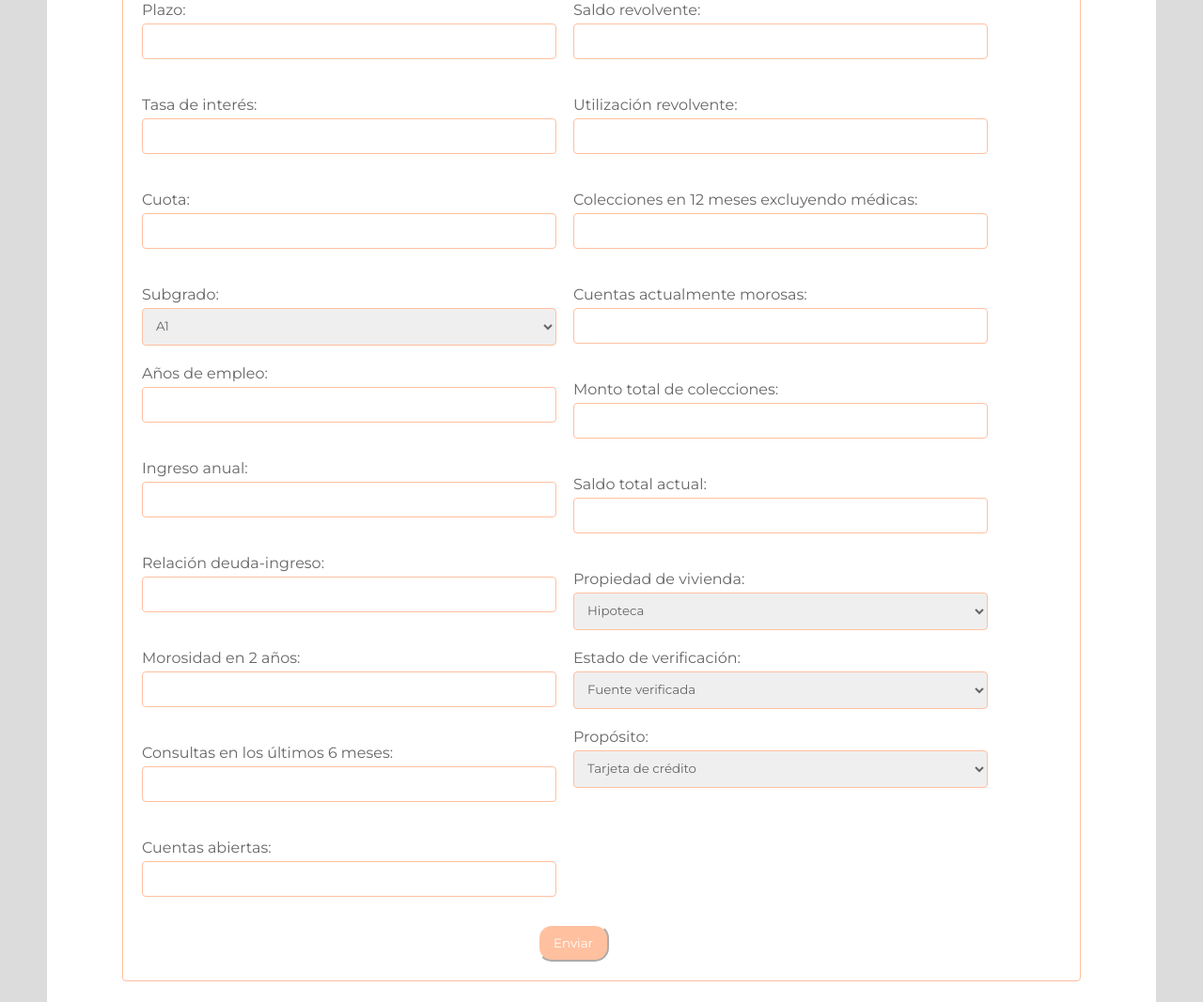
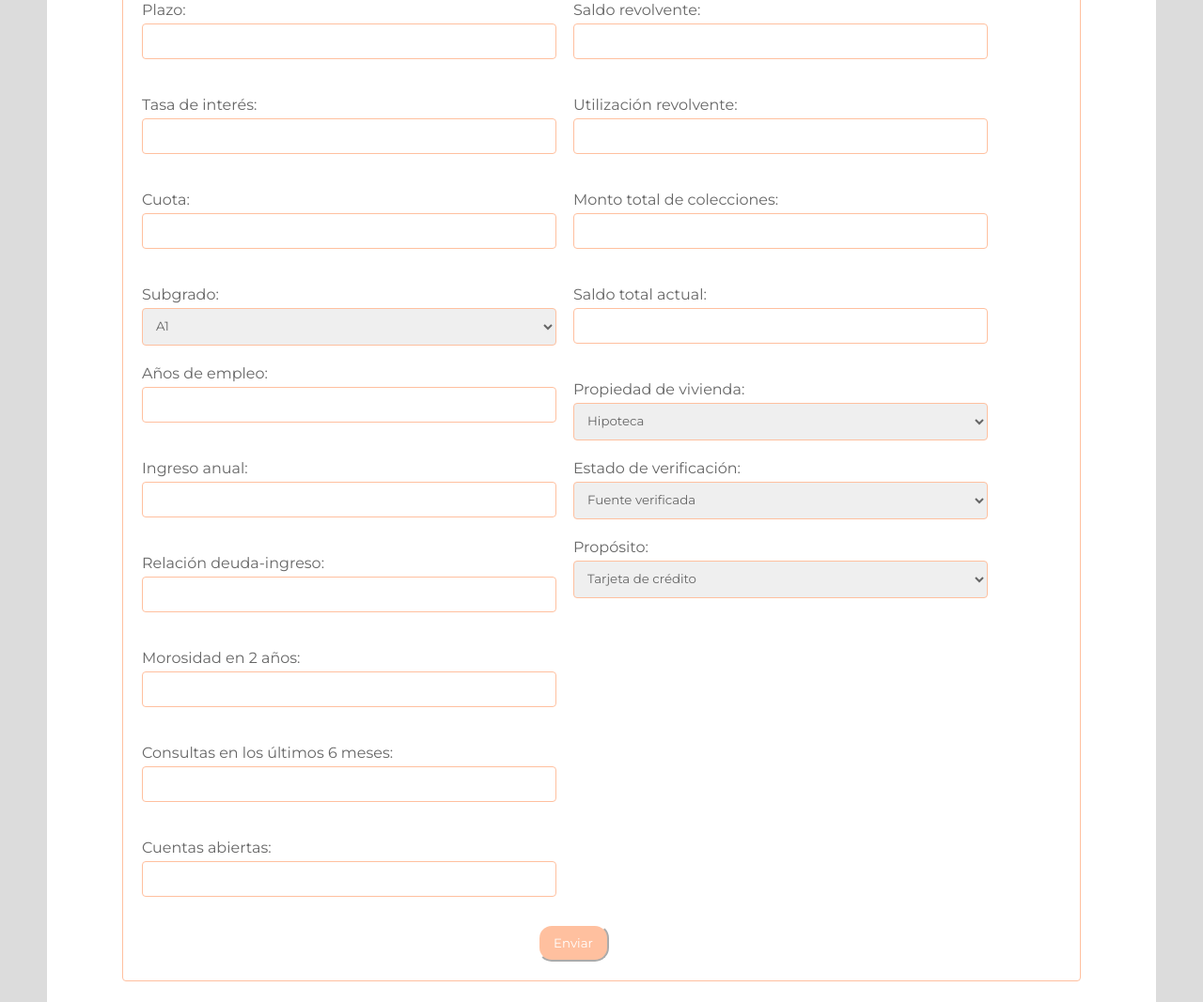
Before and after one commit to stefanycantero/scorecard_web_app, a Flask app: page / in a window 1280 px wide. Shown: the part 448-1515 px from the top of the page at 94% size. Run offline with Flask 3, Linux system fonts and the light colour scheme; parts of the project's set-up code (start-up, migrations or seed data) failed here and were passed over.

Commit message:
Update feautures

```diff
--- a/app.py
+++ b/app.py
@@ -3,6 +3,7 @@ import numpy as np
 import pickle
 
 app = Flask(__name__)
+model = pickle.load(open('model.pkl', 'rb'))
 
 @app.route('/')
 def index():
@@ -10,14 +11,13 @@ def index():
 
 @app.route('/form', methods=['POST'])
 def form():
-    model = pickle.load(open('model.pkl', 'rb'))
     try:
         # Guardar las variables ingresadas en un diccionario variable:valor ingresado
         features = [
             'loan_amnt', 'term', 'int_rate', 'installment', 'sub_grade', 'emp_length',
             'annual_inc', 'dti', 'delinq_2yrs', 'inq_last_6mths', 'open_acc', 'pub_rec',
-            'revol_bal', 'revol_util', 'collections_12_mths_ex_med', 'acc_now_delinq',
-            'tot_coll_amt', 'tot_cur_bal', 'home_ownership', 'verification_status', 'purpose'
+            'revol_bal', 'revol_util', 'tot_coll_amt', 'tot_cur_bal', 'home_ownership',
+            'verification_status', 'purpose'
         ]
 
         form_data = {feature: request.form.get(feature) for feature in features}
@@ -77,8 +77,7 @@ def form():
             form_data['loan_amnt'], form_data['term'], form_data['int_rate'], form_data['installment'],
             form_data['sub_grade'], form_data['emp_length'], form_data['annual_inc'], form_data['dti'],
             form_data['delinq_2yrs'], form_data['inq_last_6mths'], form_data['open_acc'], form_data['pub_rec'],
-            form_data['revol_bal'], form_data['revol_util'], form_data['collections_12_mths_ex_med'],
-            form_data['acc_now_delinq'], form_data['tot_coll_amt'], form_data['tot_cur_bal']
+            form_data['revol_bal'], form_data['revol_util'], form_data['tot_coll_amt'], form_data['tot_cur_bal']
         ]
 
         X = np.array(numerical_features + encoded_features).reshape(1, -1)
@@ -87,7 +86,7 @@ def form():
             prediction = model.predict(X)[0]
             return jsonify(prediction=prediction)
         except Exception as e:
-            return jsonify(error="Prediction error: " + str(e))
+            return jsonify(error="Prediction error: " + str(e), details={"input_data": form_data, "encoded_features": encoded_features})
 
     except Exception as e:
         return jsonify(error=str(e))
--- a/templates/index.html
+++ b/templates/index.html
@@ -128,13 +128,6 @@
                     <label for="revol_util">Utilización revolvente:
                         <input type="number" id="revol_util" name="revol_util" step="any" required>
                     </label><br>
-                    <label for="collections_12_mths_ex_med">Colecciones en 12 meses excluyendo médicas:
-                        <input type="number" id="collections_12_mths_ex_med" name="collections_12_mths_ex_med"
-                            step="any" required>
-                    </label><br>
-                    <label for="acc_now_delinq">Cuentas actualmente morosas:
-                        <input type="number" id="acc_now_delinq" name="acc_now_delinq" step="any" required>
-                    </label><br>
                     <label for="tot_coll_amt">Monto total de colecciones:
                         <input type="number" id="tot_coll_amt" name="tot_coll_amt" step="any" required>
                     </label><br>
@@ -216,7 +209,7 @@
                     });
                 });
 
-                // Acordión
+                // Acordeón
                 $('.accordion-button').click(function () {
                     $(this).next('.accordion-content').slideToggle();
                     $(this).toggleClass('active');
```
